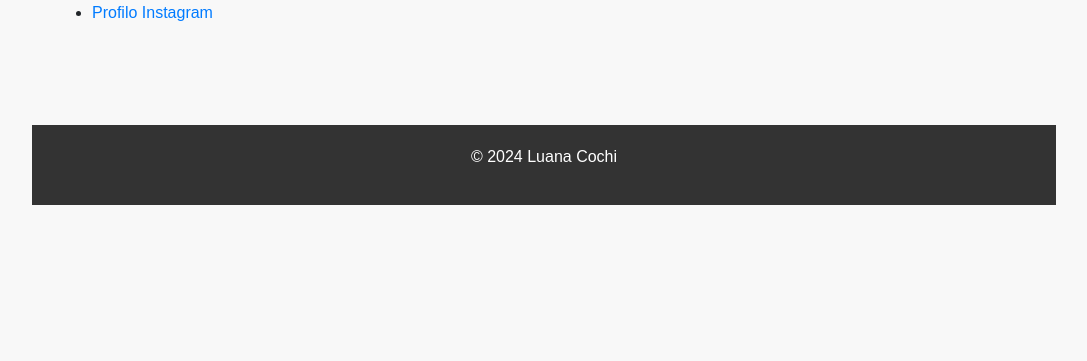
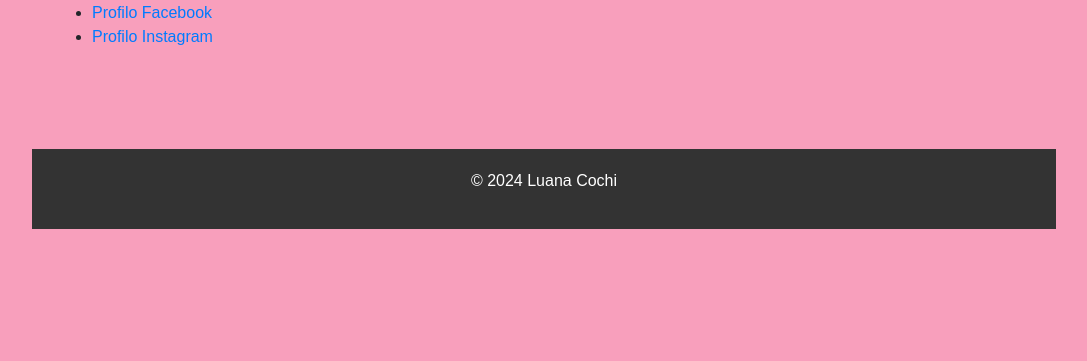
Before and after one commit to LuanaCch/Mio-Profilo, a plain HTML site: page index.html in a window 1280 px wide. Shown: the part 439-800 px from the top of the page, without its empty margins (96-1183 px from the left). Drawn offline with nearby package versions, Linux system fonts and the light colour scheme.

Commit message:
Update index.html

```diff
--- a/index.html
+++ b/index.html
@@ -12,7 +12,7 @@
         font-family: Arial, sans-serif;
     margin: 0;
     padding: 0;
-    background-color: #f8f8f8;
+    background-color:  rgb(248, 159, 188);
     }
 
     header, main, footer {
@@ -65,7 +65,7 @@ footer {
 
     <header>
         <h1>Luana Cochi</h1>
-
+<img src="Logo Social Media Manager Iniziali Rosa.png" alt="">
     </header>
 
 
```
